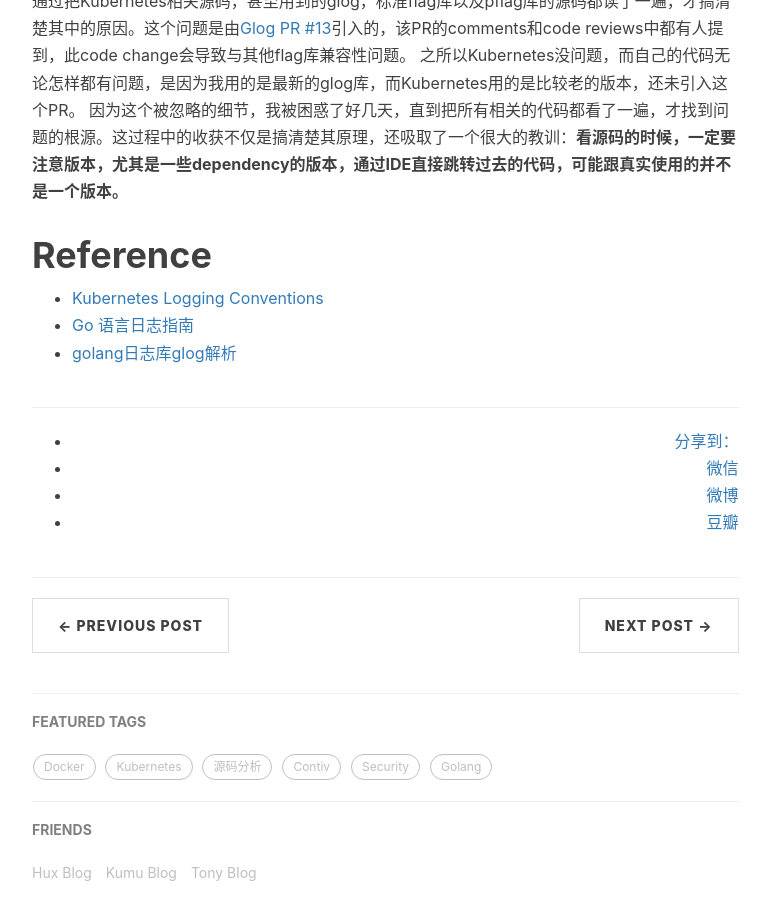
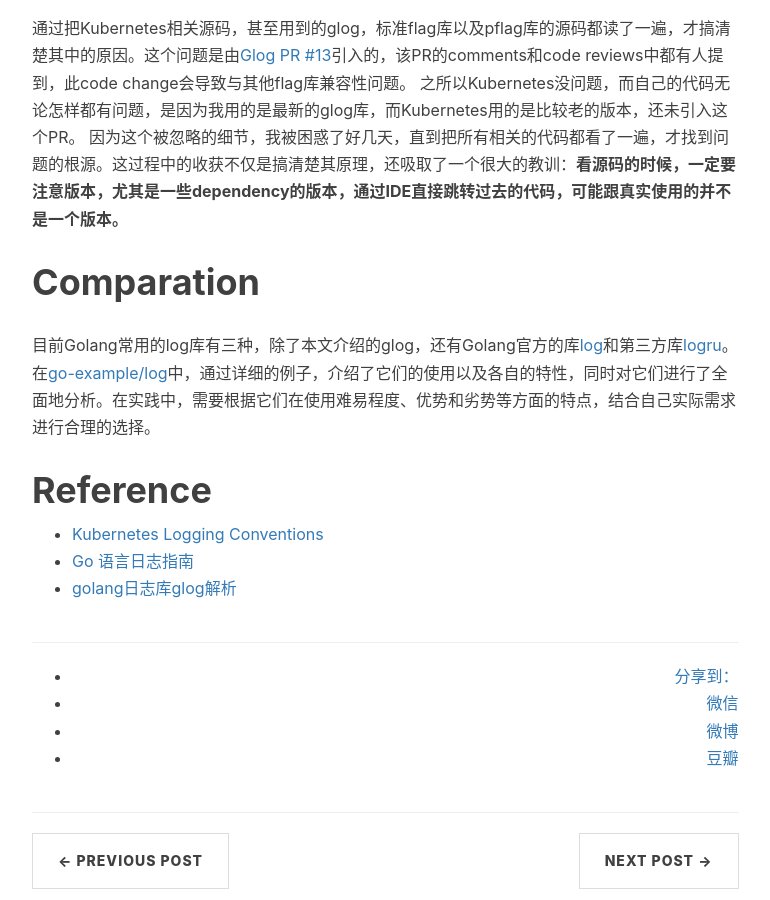
Before and after one commit to supereagle/supereagle.github.io, a Jekyll site: the page built from _posts/2017-06-07-golang-glog.markdown, in a window 1280 px wide and 900 px high, scrolled down 9624 px. Shown: the whole window, without its empty margins (233-1003 px from the left). Built offline with Jekyll 4.4.1, drawn with Linux system fonts in a browser that asks for light colours; nearby versions of some CDN libraries; comment, search, counter and statistics services are not loaded.

Commit message:
update glog blog: compare glog with other log libraries

```diff
--- a/_posts/2017-06-07-golang-glog.markdown
+++ b/_posts/2017-06-07-golang-glog.markdown
@@ -19,6 +19,7 @@ tags:
 - [Usage](#usage)
 - [Source Code Reading](#source-code-reading)
 - [flag.Parse()困境](#flag.Parse困境)
+- [Comparation](#comparation)
 - [Reference](#reference)
 
 ## Overview
@@ -423,6 +424,12 @@ func (v Verbose) Infof(format string, args ...interface{}) {
 之所以Kubernetes没问题，而自己的代码无论怎样都有问题，是因为我用的是最新的glog库，而Kubernetes用的是比较老的版本，还未引入这个PR。
 因为这个被忽略的细节，我被困惑了好几天，直到把所有相关的代码都看了一遍，才找到问题的根源。这过程中的收获不仅是搞清楚其原理，还吸取了一个很大的教训：**看源码的时候，一定要注意版本，尤其是一些dependency的版本，通过IDE直接跳转过去的代码，可能跟真实使用的并不是一个版本。**
 
+# Comparation
+
+目前Golang常用的log库有三种，除了本文介绍的glog，还有Golang官方的库[log](https://github.com/golang/go/tree/master/src/log)和第三方库[logru](https://github.com/sirupsen/logrus)。
+在[go-example/log](https://github.com/supereagle/go-example/tree/master/log)中，通过详细的例子，介绍了它们的使用以及各自的特性，同时对它们进行了全面地分析。在实践中，需要根据它们在使用难易程度、优势和劣势等方面的特点，结合自己实际需求进行合理的选择。
+
+
 # Reference
 - [Kubernetes Logging Conventions](https://github.com/kubernetes/community/blob/master/contributors/devel/logging.md)
 - [Go 语言日志指南](https://linux.cn/article-8543-1.html)
```
